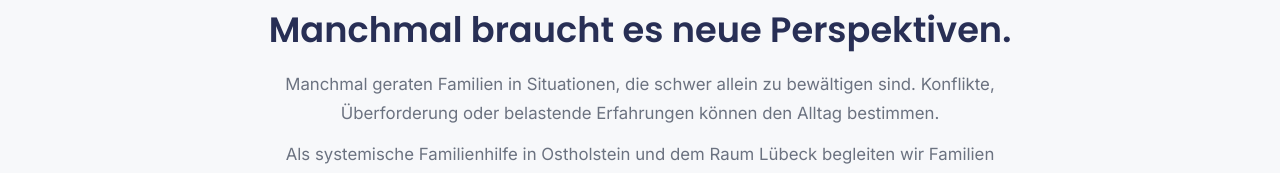
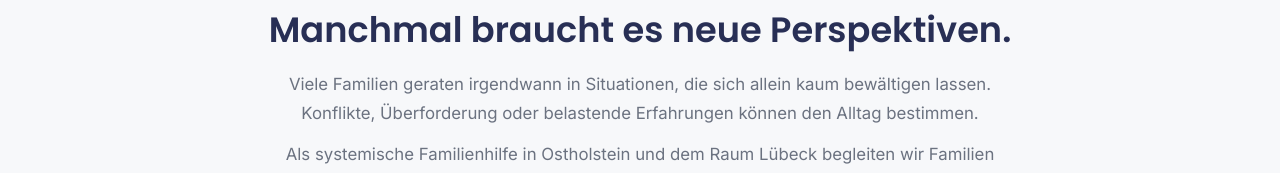
Before and after one commit to Aufwindhilfen/aufwind-familienberatung, a plain HTML site: page index.html in a window 1280 px wide. Shown: the part 794-967 px from the top of the page. Drawn offline with Linux system fonts and the light colour scheme.

Commit message:
Add files via upload

```diff
--- a/index.html
+++ b/index.html
@@ -123,7 +123,7 @@
 <section class="section-intro">
   <div class="container narrow-center">
     <h2>Manchmal braucht es neue Perspektiven.</h2>
-    <p>Manchmal geraten Familien in Situationen, die schwer allein zu bewältigen sind. Konflikte, Überforderung oder belastende Erfahrungen können den Alltag bestimmen.</p>
+    <p>Viele Familien geraten irgendwann in Situationen, die sich allein kaum bewältigen lassen. Konflikte, Überforderung oder belastende Erfahrungen können den Alltag bestimmen.</p>
     <p>Als systemische Familienhilfe in Ostholstein und dem Raum Lübeck begleiten wir Familien dabei, neue Orientierung zu finden, Beziehungen zu stärken und eigene Lösungen zu entwickeln.</p>
   </div>
 </section>
```
